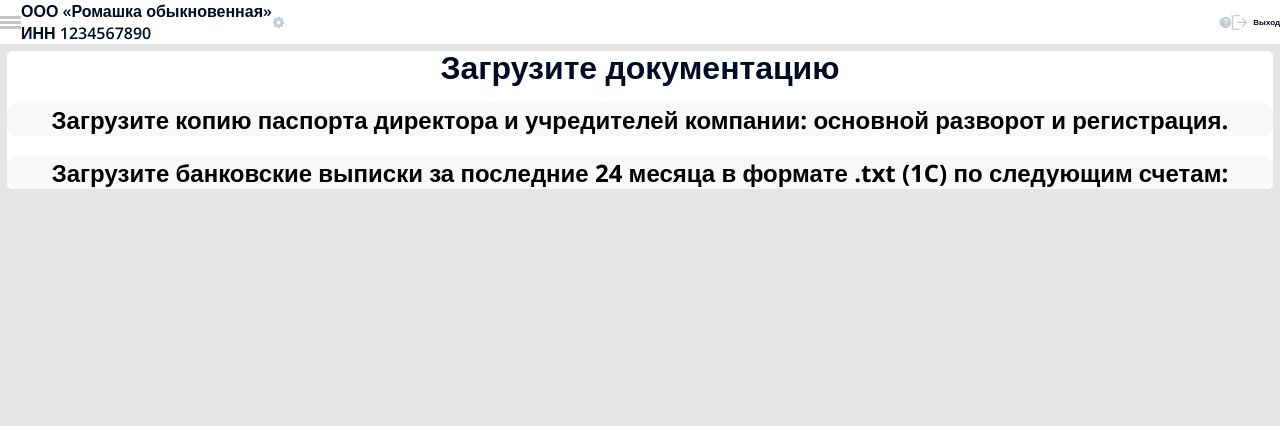
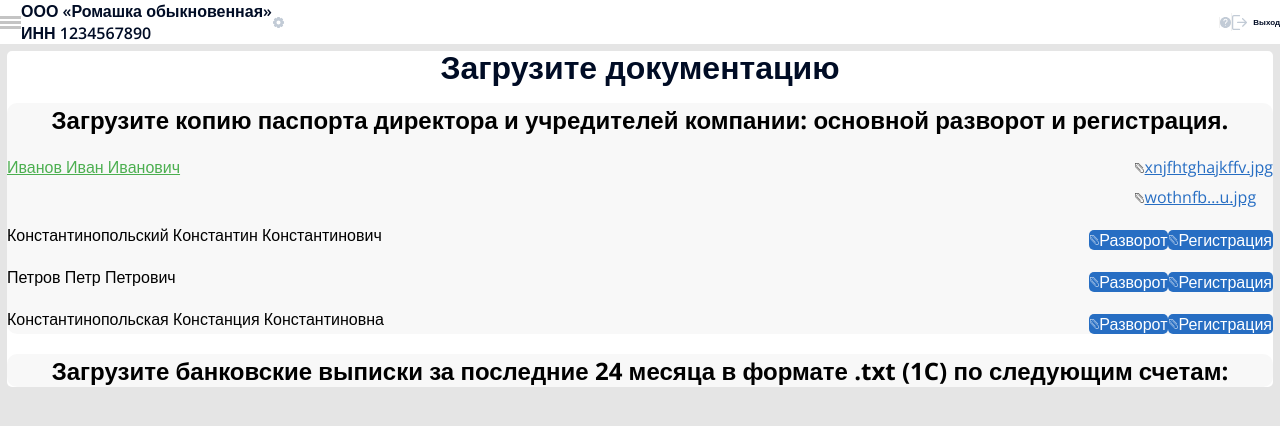
Before and after one commit to PaulTmatik/test-work, a React (Create React App) app: page / in a window 1280 px wide. Shown: the top 426 px of the page. Built offline with nearby package versions, Linux system fonts and the light colour scheme.

Commit message:
Make Document loader

```diff
--- a/src/App.js
+++ b/src/App.js
@@ -1,5 +1,8 @@
 import React from "react";
 import Topbar from "./components/Topbar";
+import DocumentsLoader from "./components/DocumentsLoader";
+
+import { DocumentsStorage } from "./storage";
 
 import "./styles/Page.css";
 
@@ -14,6 +17,12 @@ function App() {
             Загрузите копию паспорта директора и учредителей компании: основной
             разворот и регистрация.
           </h2>
+          <DocumentsLoader
+            list={DocumentsStorage.map((item) => ({
+              key: item.id,
+              data: item,
+            }))}
+          />
         </section>
 
         <section className="page__load_section">
--- /dev/null
+++ b/src/components/DocumentsLoader.js
@@ -0,0 +1,75 @@
+import React, { Component } from "react";
+import { cutString } from "../helpers";
+
+import blackClipIcon from "../images/black-clip-icon.svg";
+import whiteClipIcon from "../images/white-clip-icon.svg";
+
+import "../styles/DocumentsLoader.css";
+
+class DocumentsLoader extends Component {
+  render() {
+    const { list } = this.props;
+    return (
+      <ul className="documents_loader">
+        {list.map((item) => this.drawDocumentItem(item))}
+      </ul>
+    );
+  }
+
+  drawDocumentItem(item) {
+    const { key, data } = item;
+    return (
+      <li key={key} className="documents_loader__item">
+        <div className="documents_loader__owner">
+          {this.wrapOwnerNameWithLink(data.owner)}
+        </div>
+        <div className="documents_loader__buttons">
+          {this.switchBetweenButtonAndLink("Разворот", data.copy.spread)}
+          {this.switchBetweenButtonAndLink("Регистрация", data.copy.register)}
+        </div>
+      </li>
+    );
+  }
+
+  wrapOwnerNameWithLink(owner) {
+    const { name, link } = owner;
+    if (Boolean(link) === false) return name;
+    return (
+      <a href={link} className="documents_loader__owner_link">
+        {name}
+      </a>
+    );
+  }
+
+  switchBetweenButtonAndLink(buttonName, copyData) {
+    if (Boolean(copyData) === false)
+      return (
+        <label className="button button--blue">
+          <img
+            src={whiteClipIcon}
+            className="button__icon"
+            alt="Скрепка"
+            aria-hidden="true"
+          />
+          <span className="button__text">{buttonName}</span>
+          <input type="file" className="button--hidden_element" />
+        </label>
+      );
+    const { filename, link } = copyData;
+    return (
+      <div className="documents_loader__pickup">
+        <img
+          src={blackClipIcon}
+          alt="Скрепка"
+          className="documents_loader__icon"
+          aria-hidden="true"
+        />
+        <a href={link} title={filename} className="documents_loader__link">
+          {cutString(filename, 18)}
+        </a>
+      </div>
+    );
+  }
+}
+
+export default DocumentsLoader;
--- /dev/null
+++ b/src/helpers/index.js
@@ -0,0 +1,5 @@
+export const cutString = (string, maxChar) => {
+  if (string.length <= maxChar) return string;
+  const fPart = string.substring(0, 7);
+  return `${fPart}…${string.substring(string.length - 5)}`;
+};
--- /dev/null
+++ b/src/storage/index.js
@@ -0,0 +1,31 @@
+export const DocumentsStorage = [
+  {
+    id: 1,
+    owner: { name: "Иванов Иван Иванович", link: "/owner/1" },
+    copy: {
+      spread: {
+        filename: "xnjfhtghajkffv.jpg",
+        link: "/document/xnjfhtghajkffv.jpg",
+      },
+      register: {
+        filename: "wothnfbadddfe1234du.jpg",
+        link: "/document/wothnfbadddfe1234du.jpg",
+      },
+    },
+  },
+  {
+    id: 2,
+    owner: { name: "Константинопольский Константин Константинович" },
+    copy: {},
+  },
+  {
+    id: 3,
+    owner: { name: "Петров Петр Петрович" },
+    copy: {},
+  },
+  {
+    id: 4,
+    owner: { name: "Константинопольская Констанция Константиновна" },
+    copy: {},
+  },
+];
--- /dev/null
+++ b/src/styles/DocumentsLoader.css
@@ -0,0 +1,44 @@
+.documents_loader {
+  list-style: none;
+  margin: 0;
+  padding-left: 0;
+}
+
+.documents_loader__item {
+  display: flex;
+  margin-top: 1rem;
+}
+
+.documents_loader__owner {
+  flex-grow: 1;
+}
+
+.documents_loader__buttons {
+  flex-shrink: 0;
+}
+
+.documents_loader__buttons > .button:not(:first-child) {
+  margin-top: 0.375rem;
+}
+
+.documents_loader__icon {
+  margin-right: 0.063rem;
+}
+
+.documents_loader__pickup:not(:first-child) {
+  margin-top: 0.5rem;
+}
+
+@media (max-width: 400px) {
+  .documents_loader__buttons {
+    width: 6.5rem;
+  }
+}
+
+.documents_loader__owner_link {
+  color: #4caf50;
+}
+
+.documents_loader__link {
+  color: #276ec3;
+}
--- a/src/styles/Page.css
+++ b/src/styles/Page.css
@@ -38,5 +38,52 @@
   .page__load_section {
     margin: 0.813rem 0.563rem 0.688rem 0.438rem;
     padding-top: 0.688rem;
+    padding-bottom: 1.25rem;
+  }
+
+  .documents_loader {
+    margin-left: 0.938rem;
   }
 }
+
+/* BUTTONS */
+.button {
+  align-items: center;
+  background-color: var(--color-button-background, #fff);
+  border: 1px solid var(--color-button-border, transparent);
+  border-radius: 0.313rem;
+  box-sizing: border-box;
+  color: var(--color-button-foreground, inherit);
+  display: inline-flex;
+  line-height: 1.125rem;
+}
+
+@media (max-width: 600px) {
+  .button {
+    font-size: 0.375rem;
+    min-width: 3.875rem;
+    padding: 0 0.375rem;
+  }
+
+  .button__icon + .button__text {
+    margin-left: 0.125rem;
+  }
+}
+
+.button--blue {
+  --color-button-background: #276ec3;
+  --color-button-foreground: #fff;
+}
+
+.button--hidden_element {
+  border: 0;
+  clip: rect(0 0 0 0);
+  clip-path: inset(50%);
+  height: 1px;
+  margin: -1px;
+  overflow: hidden;
+  padding: 0;
+  position: absolute;
+  width: 1px;
+  white-space: nowrap;
+}
```
Also changed, not shown: src/images/black-clip-icon.svg (added), src/images/white-clip-icon.svg (added).
